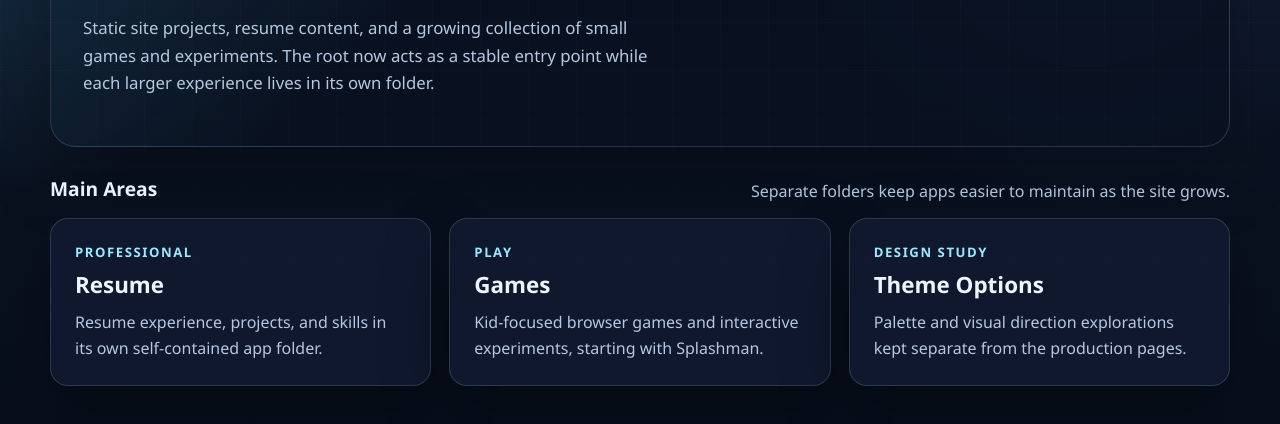
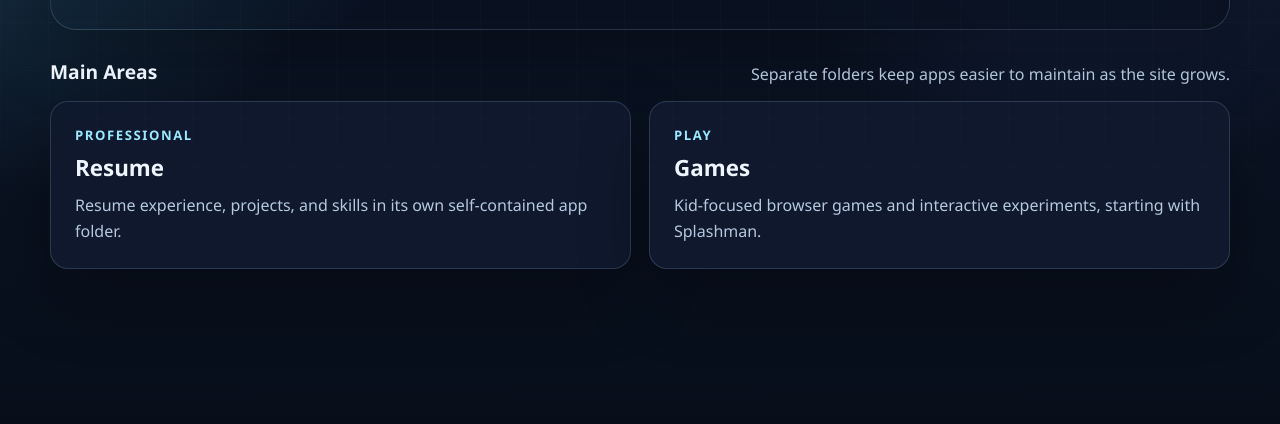
Before and after one commit to Exolun/exolun.github.io, a plain HTML site: page index.html in a window 1280 px wide. Shown: the part 170-594 px from the top of the page. Drawn offline with Linux system fonts and the light colour scheme.

Commit message:
Fix landing page

```diff
--- a/index.html
+++ b/index.html
@@ -12,10 +12,6 @@
     <section class="hero">
       <p class="eyebrow">Site Hub</p>
       <h1>Michael Smith</h1>
-      <p>
-        Static site projects, resume content, and a growing collection of small games and experiments. The root now
-        acts as a stable entry point while each larger experience lives in its own folder.
-      </p>
     </section>
 
     <section class="section">
@@ -34,11 +30,6 @@
           <h2 class="card-title">Games</h2>
           <p class="card-copy">Kid-focused browser games and interactive experiments, starting with Splashman.</p>
         </a>
-        <a class="card" href="experiments/theme-options/index.html">
-          <p class="card-label">Design Study</p>
-          <h2 class="card-title">Theme Options</h2>
-          <p class="card-copy">Palette and visual direction explorations kept separate from the production pages.</p>
-        </a>
       </div>
     </section>
   </main>
```
